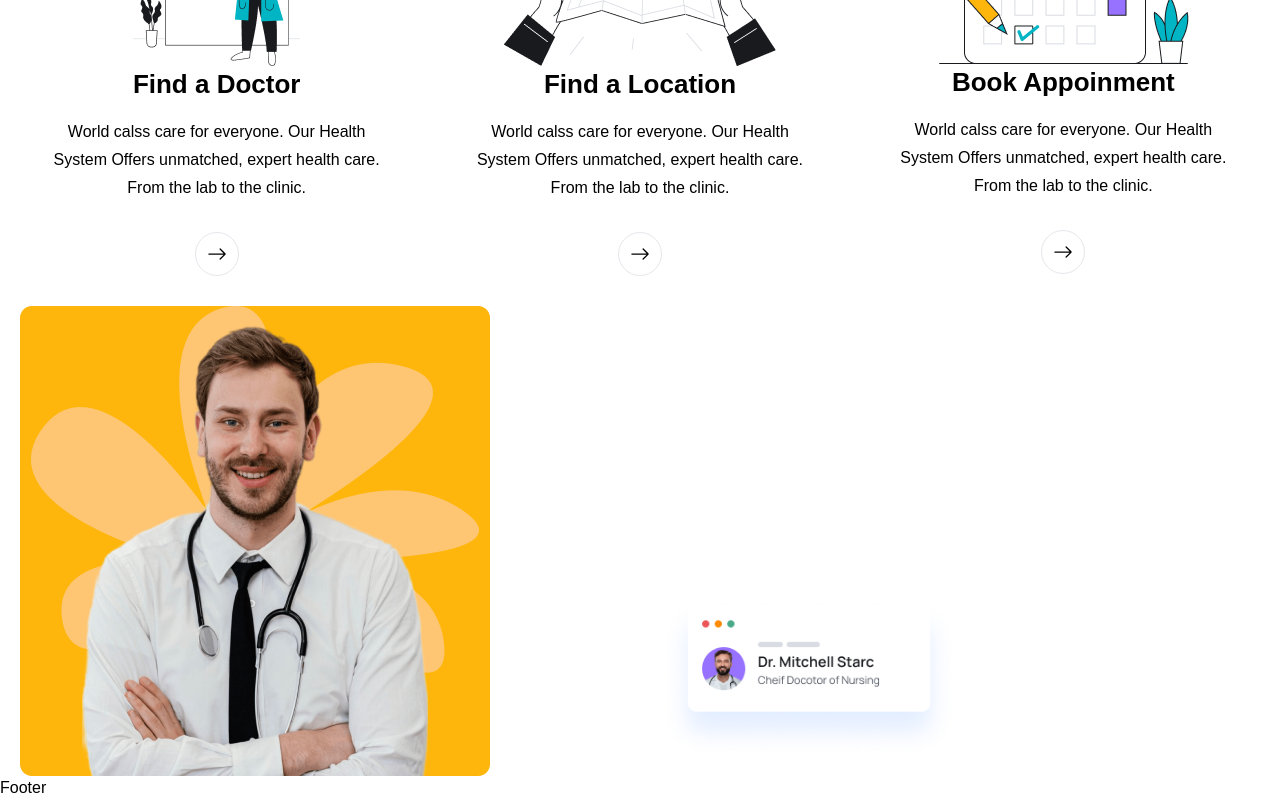
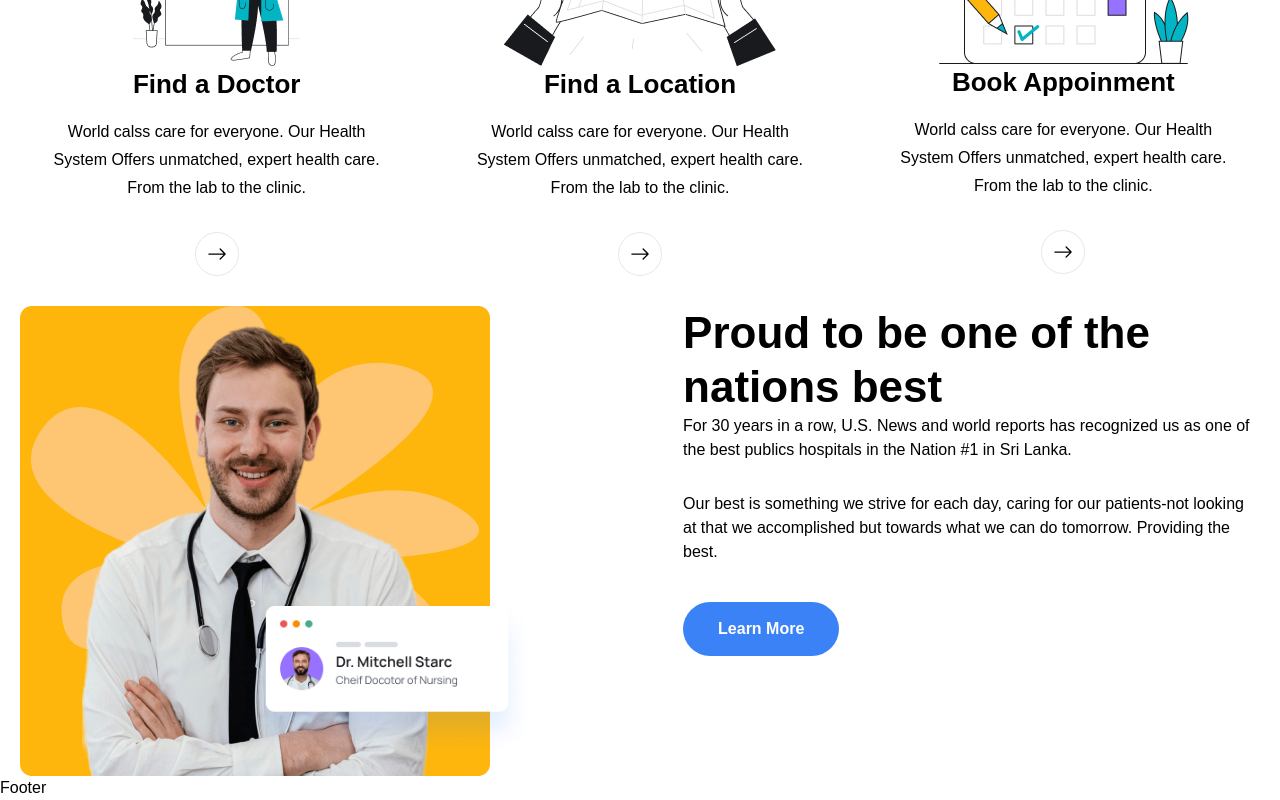
Before and after one commit to DeshanBandara/Doctor-Appointment-Booking-Website, a React (Vite) app in the folder frontend/: page / in a window 1280 px wide. Shown: the part 1049-1849 px from the top of the page. Built offline with nearby package versions, Linux system fonts and the light colour scheme.

Commit message:
added image and conetent in about section

```diff
--- a/frontend/src/components/About/About.jsx
+++ b/frontend/src/components/About/About.jsx
@@ -1,22 +1,42 @@
 import React from 'react'
 import aboutImg from '../../assets/images/about.png'
 import aboutCardImg from '../../assets/images/about-card.png'
+import { Link } from 'react-router-dom'
 
 const About = () => {
   return (
       <section>
           <div className='container'>
-            <div className='flex justify-between gap-[50px] lg:gap-[130] xl:gap-0 flex-col lg:flex-raw' >
+              <div className='flex justify-between gap-[50px] lg:gap-[130px] xl:gap-0 flex-col lg:flex-row' >
                   {/* ================= About img ================== */}
                   <div className="relative w-3/4 lg:w-1/2 xl:w-[770px] z-10 order-2 lg:order-1">
                       <img src={aboutImg} alt="" />
-                    <div className="absolute z-20 bottom-4 w-[200px] md:w-[300px] right-[-30%] md:right-[-7%] lg:right-[-22%]">
+                      <div className="absolute z-20 bottom-4 w-[200px] md:w-[300px] right-[-30%] md:right-[-7%] lg:right-[22%]">
                           <img src={aboutCardImg} alt="" />
                       </div>
+                  </div>
+
+                  {/* ================= About Content ================== */}
+                  <div className="w-full lg:w-1/2 xl:w-[670px] order-1 lg:order-2">
+                      <h2 className='heading'>Proud to be one of the nations best</h2>
+                      <p className='text__para'>
+                          For 30 years in a row, U.S. News and world reports has recognized us as one of the best publics
+                          hospitals in the Nation #1 in Sri Lanka.
+                      </p>
+
+                      <p className='text__para mt-[30px]'>
+                          Our best is something we strive for each day, caring for our patients-not looking at that we
+                          accomplished but towards what we can do tomorrow. Providing the best.
+                      </p>
+
+                      <Link to='/'>
+                          <button className='btn'>Learn More</button>
+                      </Link>
                   </div>
               </div>
           </div>
       </section>
+
   )
 }
 
```
Lines whose indentation alone changed are shown as unchanged.
